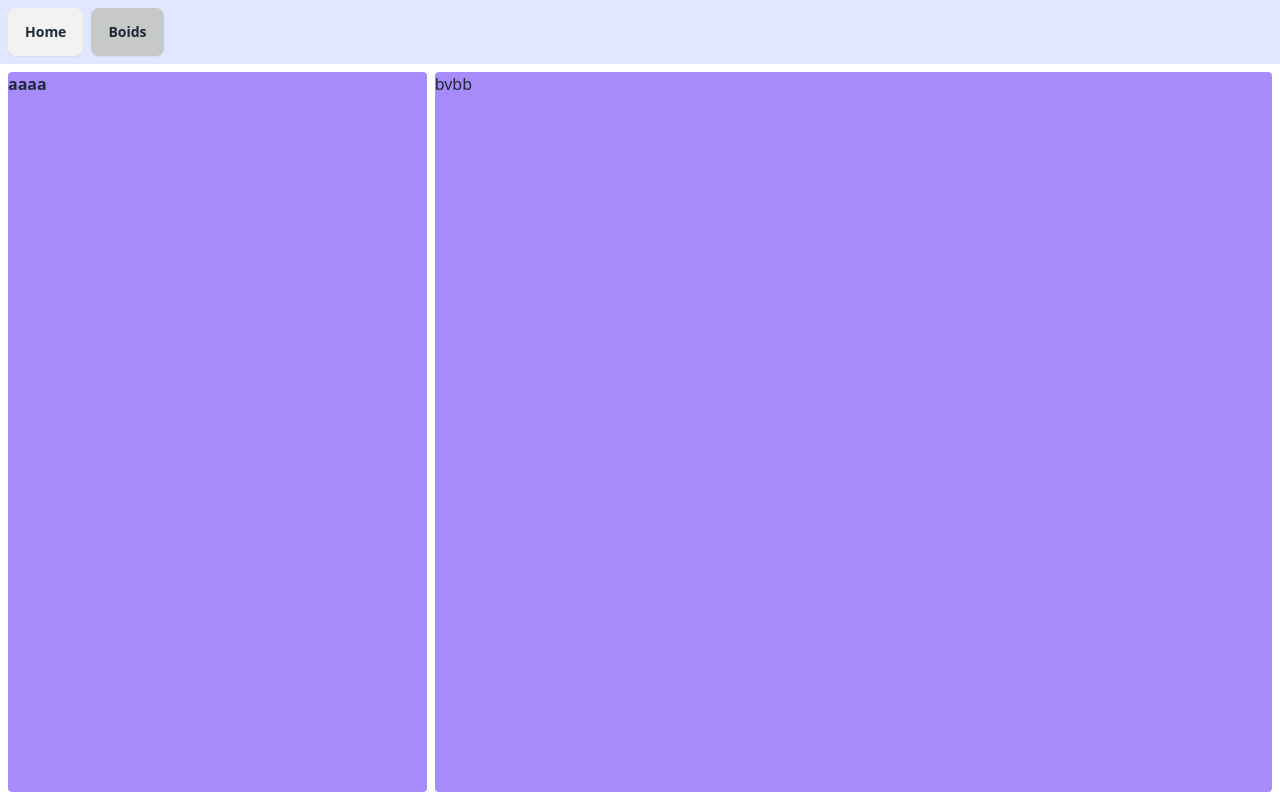
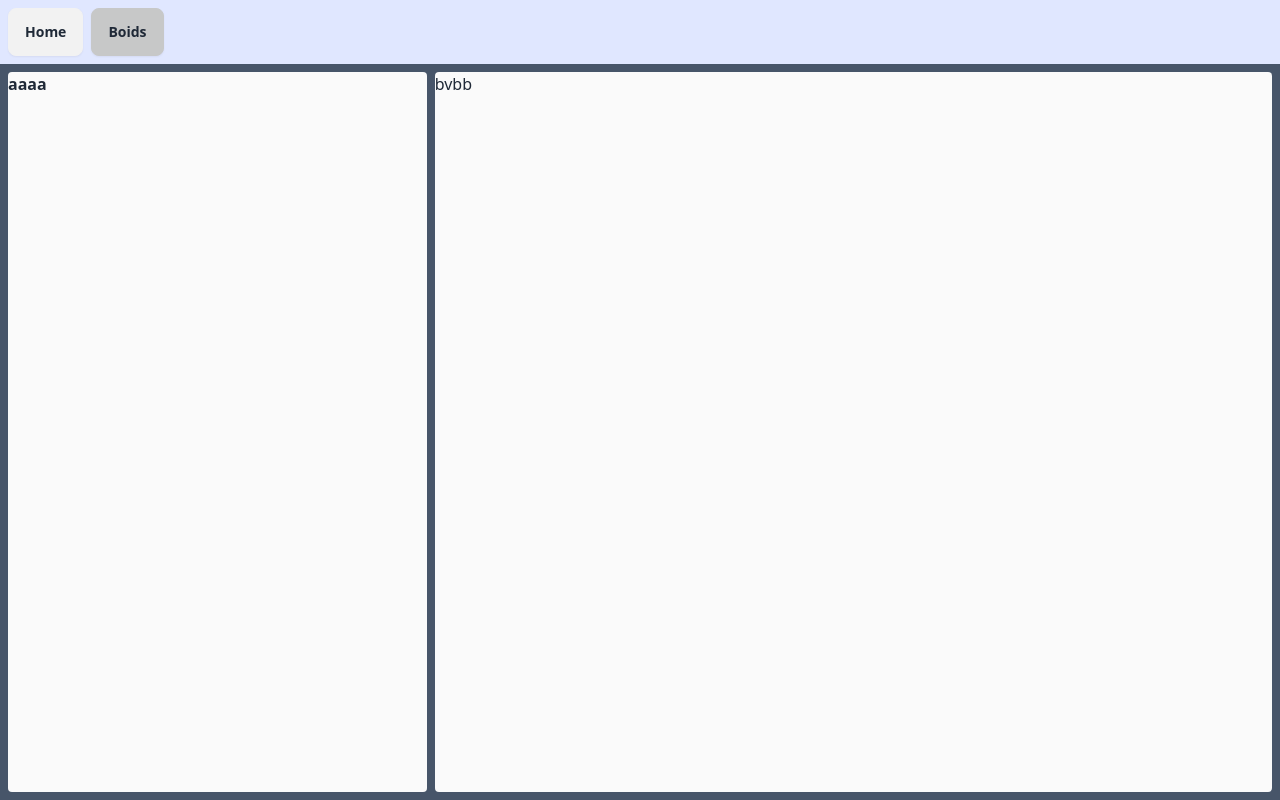
Before and after one commit to ConnorWilliamsGIT/contools, an Angular app: page /boids in a window 1280 px wide. Built offline with nearby package versions, Linux system fonts and the light colour scheme.

Commit message:
Changed background and page content colours

```diff
--- a/src/app/components/layout/layout.component.html
+++ b/src/app/components/layout/layout.component.html
@@ -1,8 +1,8 @@
 <div class="flex p-2 gap-2 h-[calc(100vh-64px)]">
-  <div class="font-bold w-1/3 bg-violet-400 h-full rounded">
+  <div class="font-bold w-1/3 bg-zinc-50 h-full rounded">
     <ng-content select="[settings]"/>
   </div>
-  <div class="w-2/3 bg-violet-400 h-full rounded overflow-hidden">
+  <div class="w-2/3 bg-zinc-50 h-full rounded overflow-hidden">
     <ng-content select="[canvas]"/>
   </div>
 </div>
--- a/src/index.html
+++ b/src/index.html
@@ -4,10 +4,10 @@
   <meta charset="utf-8">
   <title>Contools</title>
   <base href="/">
-  <meta name="viewport" content="width=device-width, initial-scale=1">
-  <link rel="icon" type="image/x-icon" href="favicon.ico">
+  <meta content="width=device-width, initial-scale=1" name="viewport">
+  <link href="favicon.ico" rel="icon" type="image/x-icon">
 </head>
-<body>
-  <app-root></app-root>
+<body class="bg-slate-600">
+<app-root></app-root>
 </body>
 </html>
```
